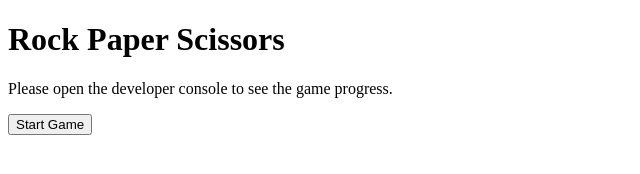
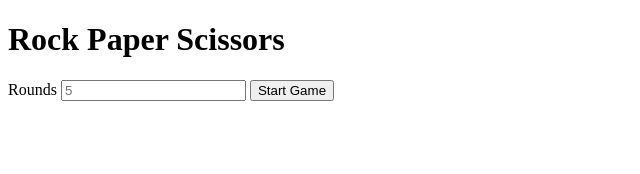
Before and after one commit to norkitorki/odin-project-rock-paper-scissors, a plain HTML site: page index.html in a window 1280 px wide. Shown: the whole page, without its empty margins (0-640 px from the left). Drawn offline with Linux system fonts and the light colour scheme.

Commit message:
Add round selection input

```diff
--- a/index.html
+++ b/index.html
@@ -9,8 +9,8 @@
   <body>
     <h1>Rock Paper Scissors</h1>
 
-    <p>Please open the developer console to see the game progress.</p>
-
+    <label for="game-rounds">Rounds</label>
+    <input type="number" name="game-rounds" id="game-rounds" min="1" placeholder="5">
     <button class="start-game">Start Game</button>
   </body>
 </html>
```
